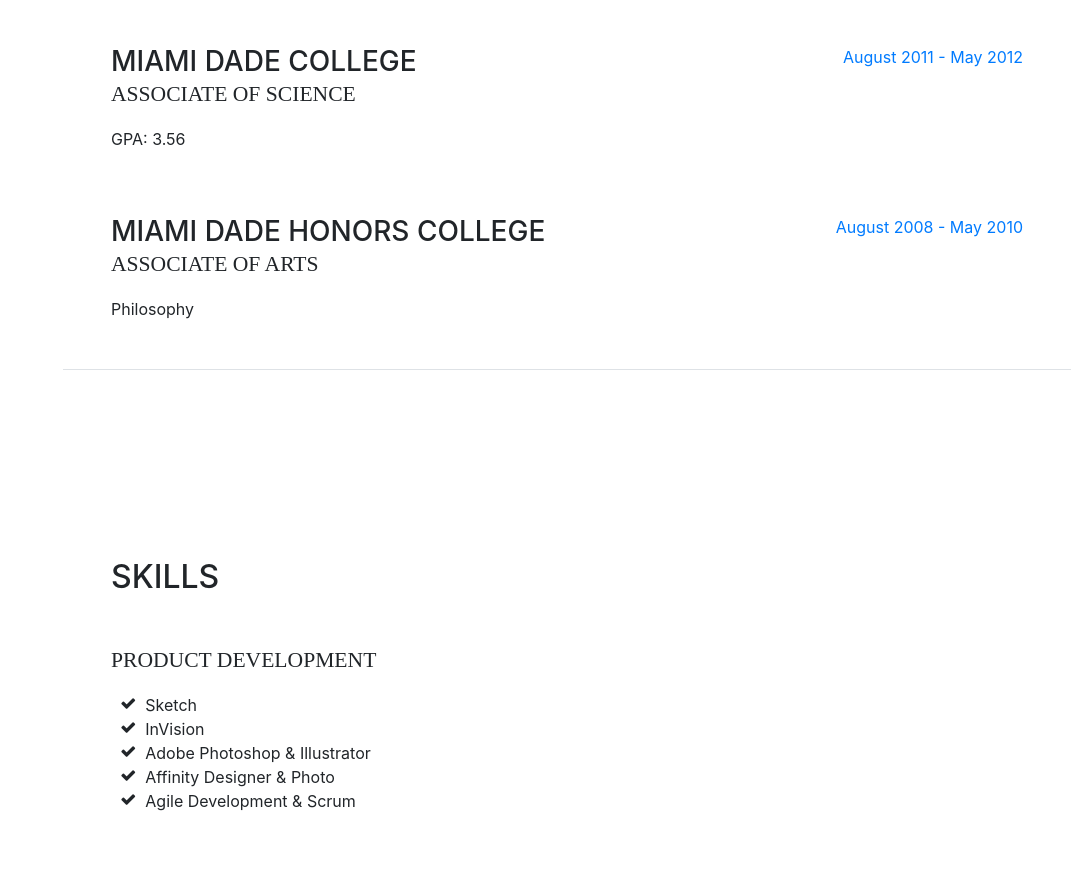
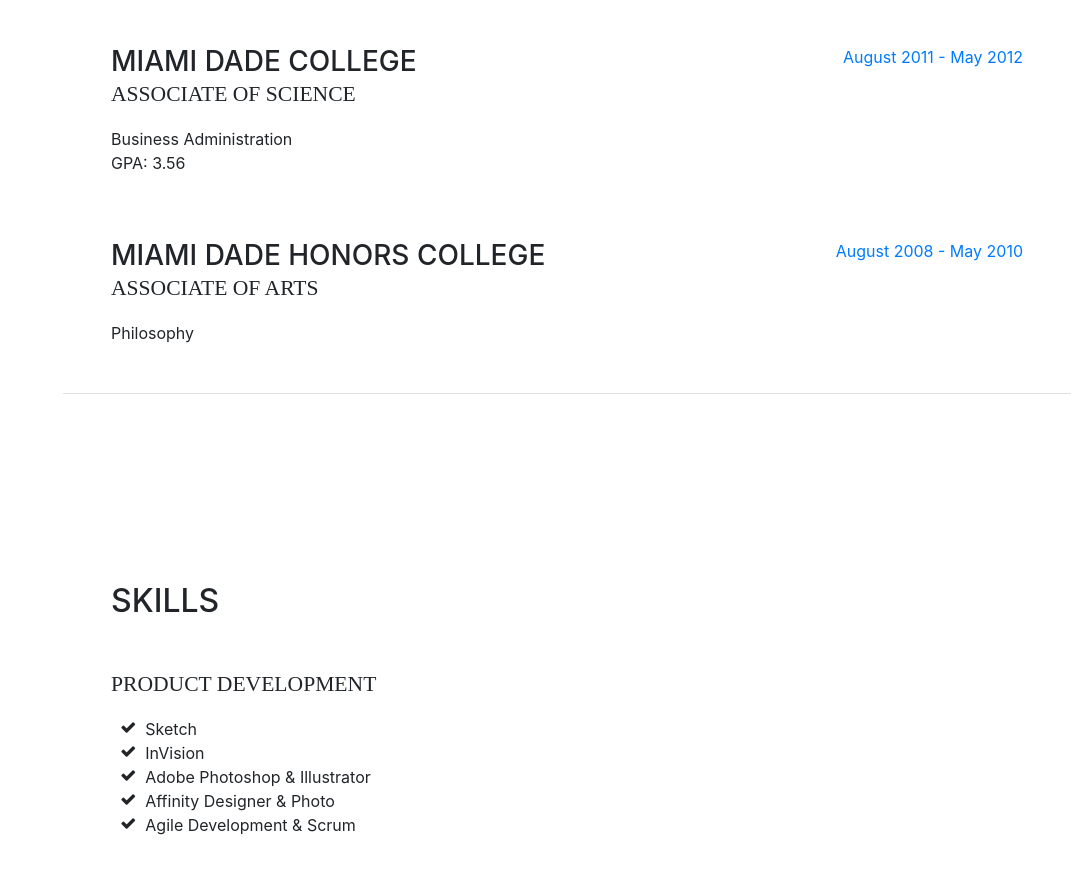
Before and after one commit to alexuribe/alexuribe.me, a website with bundled scripts: page index.html in a window 1280 px wide. Shown: the part 3066-3939 px from the top of the page, without its empty margins (209-1280 px from the left). Built offline with nearby package versions, Linux system fonts and the light colour scheme; a web font is replaced by a local one.

Commit message:
added degree to MDC

```diff
--- a/index.html
+++ b/index.html
@@ -219,6 +219,8 @@
             <div class="resume-content mr-auto">
               <h3 class="mb-0">Miami Dade College</h3>
               <div class="subheading mb-3"> Associate of Science</div>
+              <div>Business Administration</div>
+
               <p>GPA: 3.56</p>
             </div>
             <div class="resume-date text-md-right">
```
